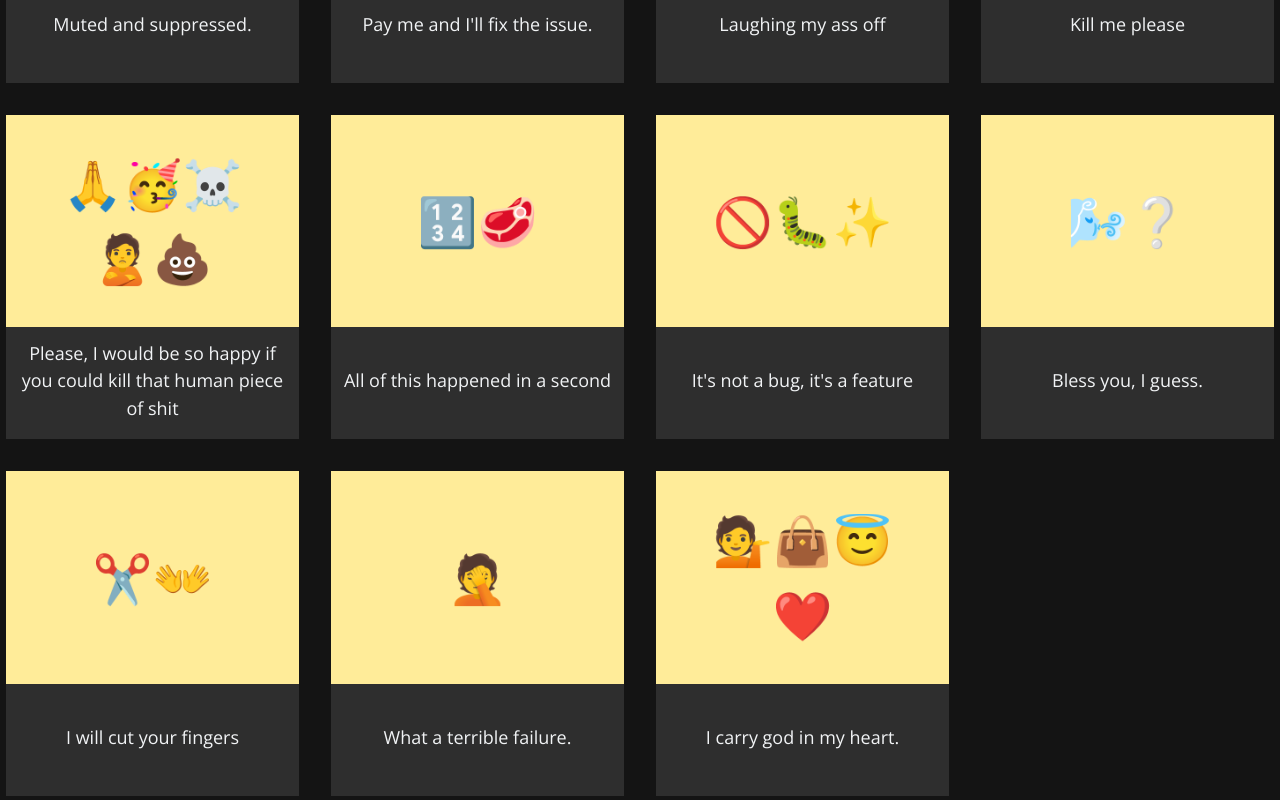
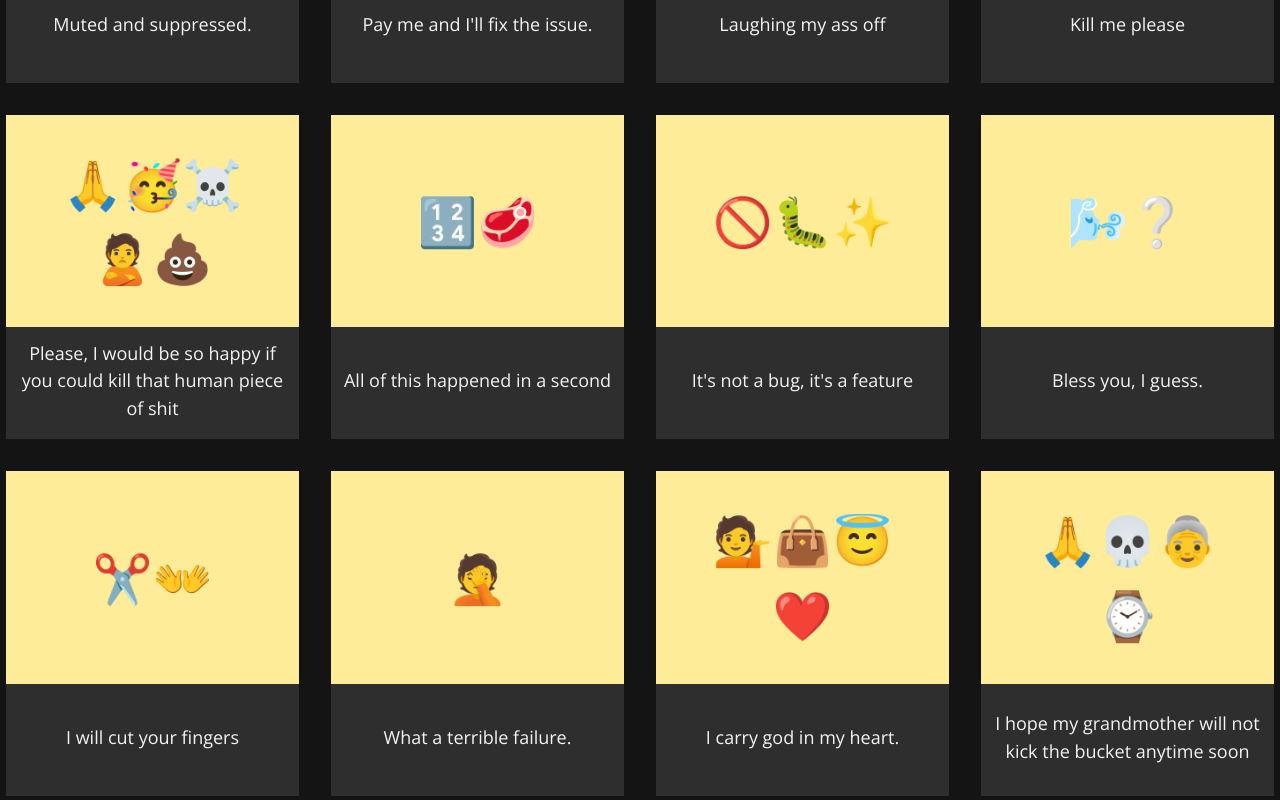
Before and after one commit to LorenzoScebba/emojiperanto, a Next.js app: page / in a window 1280 px wide. Shown: the part 1239-2039 px from the top of the page. Built offline with nearby package versions, Linux system fonts and the light colour scheme.

Commit message:
[👵] This is for all the grandmothers, go catch them all nephews!

```diff
--- a/data/emojis.ts
+++ b/data/emojis.ts
@@ -521,7 +521,7 @@ const data: IEmoji[] = [
       de: {
         emoji: "💁👜😇❤️",
         title: ":goal: :male_sign: :innocent: :heart:",
-        description: "Ich trage Gott in meinem Herzen.",
+        description: "Ich trage Gott in meinem Herz.",
       },
       fr: {
         emoji: "💁👜😇❤️",
@@ -543,6 +543,32 @@ const data: IEmoji[] = [
       },
     },
   },
+  {
+    id: "grandmadontdiepls",
+    emoji: "🙏💀👵⌚",
+    title: ":pray: :skull: :older_woman: :watch:",
+    description: "I hope my grandmother will not kick the bucket anytime soon",
+    translations: {
+      it: {
+        description: "Spero non mi schiatti la nonna a breve",
+      },
+      de: {
+        description: "Ich hoffe, meine Großmutter tritt nicht bald ins Gras",
+      },
+      fr: {
+        description: "J'espère que ma grand-mère ne passera pas l'arme à gauche de sitôt",
+      },
+      es: {
+        description: "Espero que mi abuela no muerda el polvo en cualquier momento pronto",
+      },
+      it_ts: {
+        description: "Sperum cha 'n mal mor la nøna a mo",
+      },
+      it_bg: {
+        description: "A spère la ma crepè mia la nóna tra póch",
+      },
+    },
+  },
 ];
 
 export default data;
```
